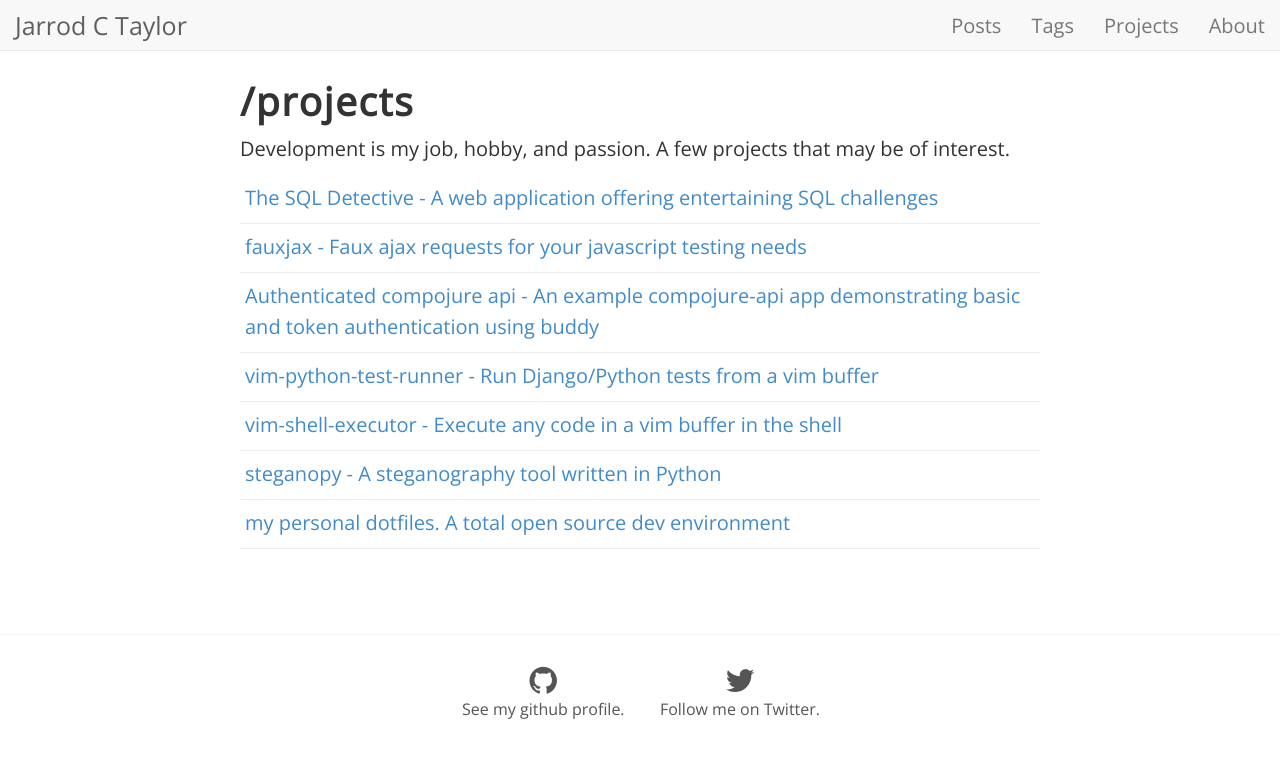
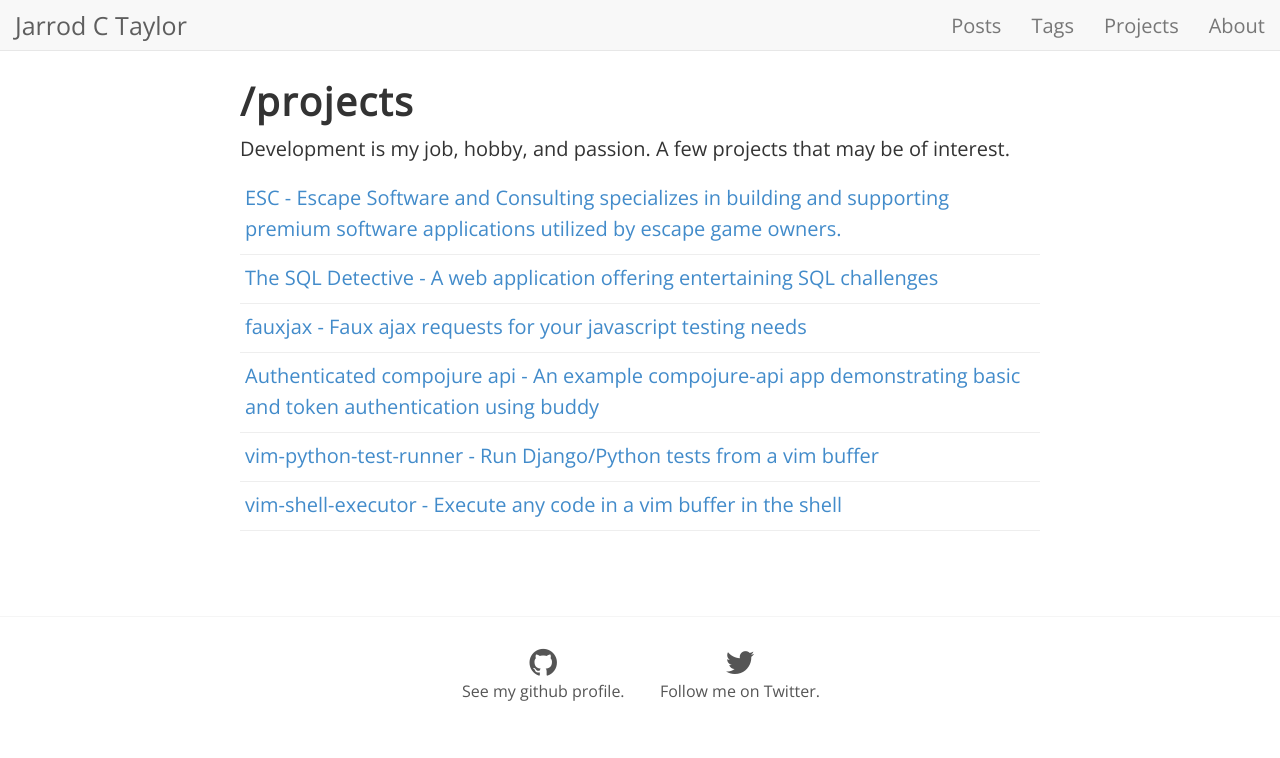
Before and after one commit to JarrodCTaylor/JarrodCTaylor.github.io, a Jekyll site: the page built from projects/index.html, in a window 1280 px wide. Shown: the top 758 px of the page. Built offline with Jekyll 4.4.1, drawn with Linux system fonts in a browser that asks for light colours; nearby versions of some CDN libraries.

Commit message:
Update projects page

```diff
--- a/projects/index.html
+++ b/projects/index.html
@@ -8,13 +8,12 @@ title: "Projects"
     <h1>/projects</h1>
     <p>Development is my job, hobby, and passion. A few projects that may be of interest.</p>
     <ul class="listing">
+      <li><a href="https://escapesc.com/">ESC - Escape Software and Consulting specializes in building and supporting premium software applications utilized by escape game owners.</a></li>
       <li><a href="http://www.sql-detective.com/">The SQL Detective - A web application offering entertaining SQL challenges</a></li>
       <li><a href="https://github.com/JarrodCTaylor/fauxjax">fauxjax - Faux ajax requests for your javascript testing needs</a></li>
       <li><a href="https://github.com/JarrodCTaylor/authenticated-compojure-api">Authenticated compojure api - An example compojure-api app demonstrating basic and token authentication using buddy</a></li>
       <li><a href="https://github.com/JarrodCTaylor/vim-python-test-runner">vim-python-test-runner - Run Django/Python tests from a vim buffer</a></li>
       <li><a href="https://github.com/JarrodCTaylor/vim-shell-executor">vim-shell-executor - Execute any code in a vim buffer in the shell</a></li>
-      <li><a href="https://github.com/JarrodCTaylor/steganopy">steganopy - A steganography tool written in Python</a></li>
-      <li><a href="https://github.com/JarrodCTaylor/dotfiles">my personal dotfiles. A total open source dev environment</a></li>
     </ul>
   </section>
 </div>
```
